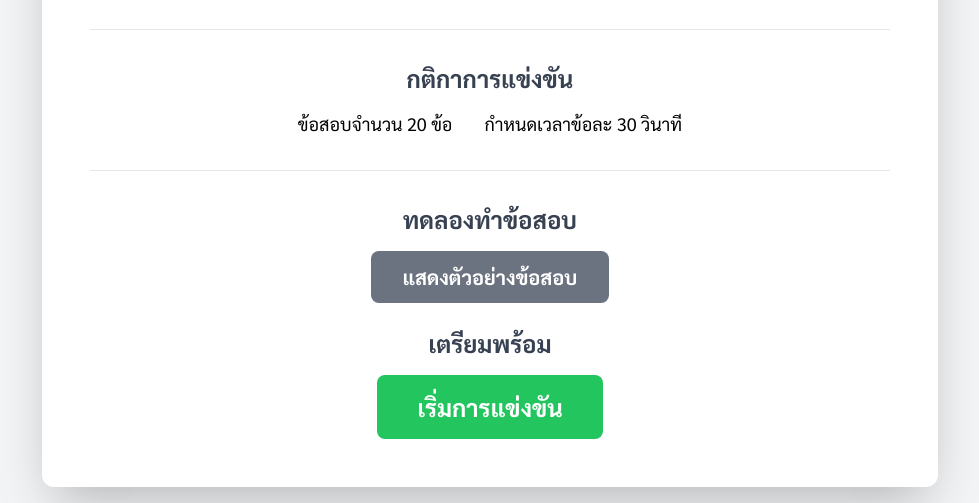
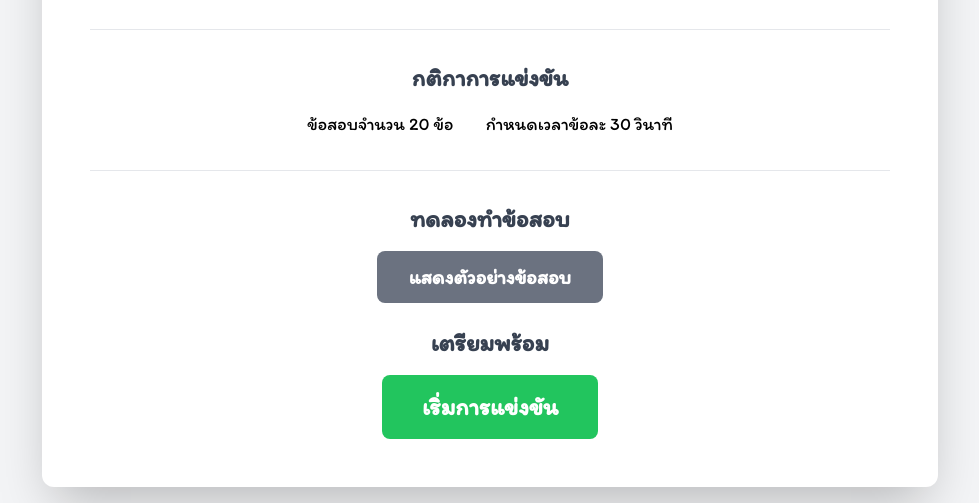
Before and after one commit to kokzilla/sciencequize, a plain HTML site: page intro.html in a window 1280 px wide. Shown: the part 337-840 px from the top of the page, without its empty margins (150-1129 px from the left). Drawn offline with nearby package versions, Linux system fonts and the light colour scheme.

Commit message:
update v1.2

```diff
--- a/intro.html
+++ b/intro.html
@@ -8,9 +8,10 @@
     <link rel="preconnect" href="https://fonts.googleapis.com">
     <link rel="preconnect" href="https://fonts.gstatic.com" crossorigin>
     <link href="https://fonts.googleapis.com/css2?family=Sarabun:wght@400;700&display=swap" rel="stylesheet">
+    <link href="https://fonts.googleapis.com/css2?family=Itim&display=swap" rel="stylesheet">
     <style>
         body {
-            font-family: 'Sarabun', sans-serif;
+            font-family: 'Itim', sans-serif;
         }
     </style>
 </head>
```
